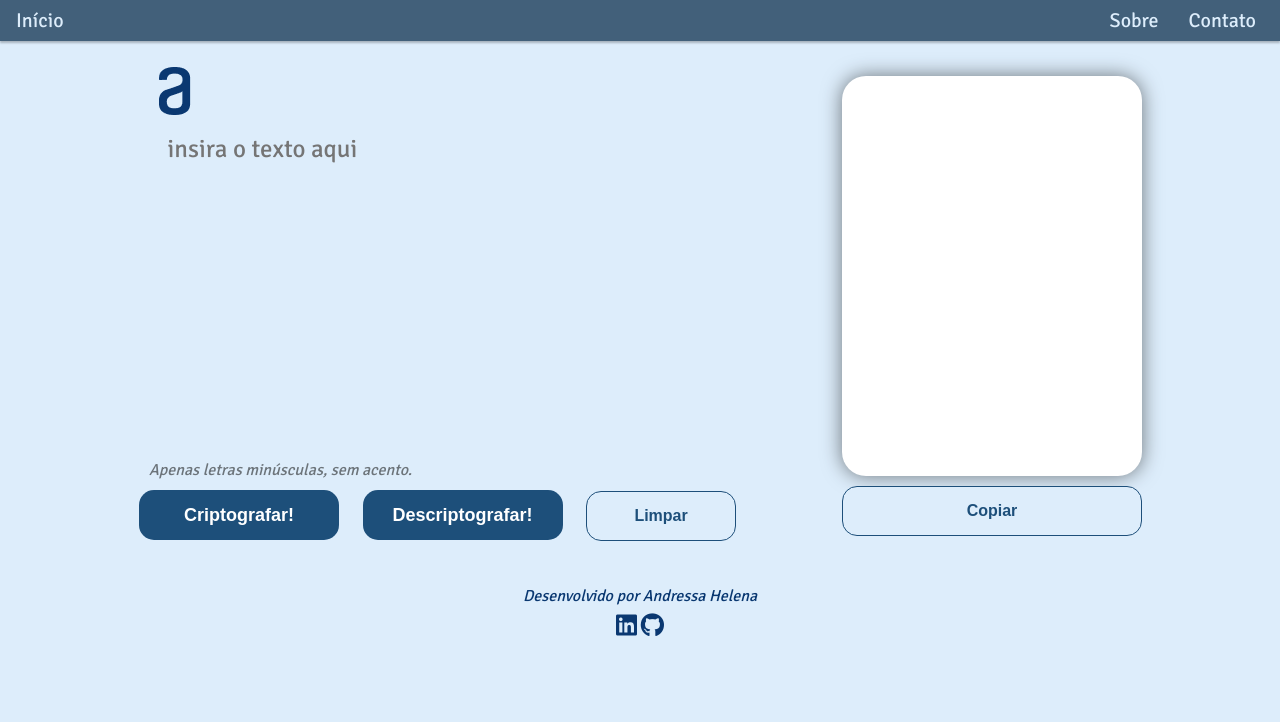
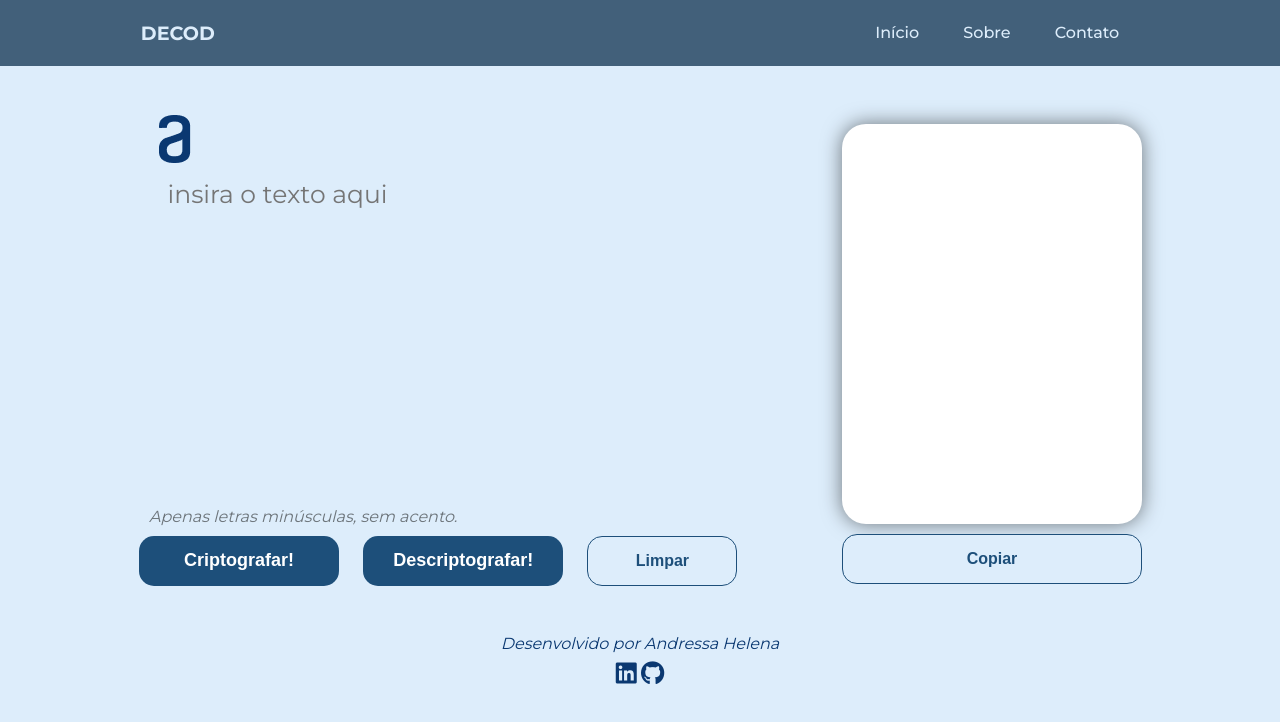
Before and after one commit to AndressaHelena/Decodificador-de-Texto-Alura, a plain HTML site: page index.html in a window 1280 px wide. Drawn offline with Linux system fonts and the light colour scheme.

Commit message:
Alterações no header e navbar

```diff
--- a/index.html
+++ b/index.html
@@ -1,25 +1,26 @@
 <!DOCTYPE html>
 <html lang="en">
   <head>
-    <meta charset="UTF-8">
-    <meta http-equiv="X-UA-Compatible" content="IE=edge">
-    <meta name="viewport" content="width=device-width, initial-scale=1.0">
-    <link rel="shortcut icon" type="imagex/png" href="img/cadeado.png">
-    <script src="https://kit.fontawesome.com/5acba91aeb.js" crossorigin="anonymous"></script>
-    <link rel="stylesheet" href="style.css">
+    <meta charset="UTF-8" />
+    <meta http-equiv="X-UA-Compatible" content="IE=edge" />
+    <meta name="viewport" content="width=device-width, initial-scale=1.0" />
+    <link rel="shortcut icon" type="imagex/png" href="img/cadeado.png" />
+    <script
+      src="https://kit.fontawesome.com/5acba91aeb.js"
+      crossorigin="anonymous"
+    ></script>
+    <link rel="stylesheet" href="style.css" />
 
     <title>Decodificador de Texto</title>
   </head>
-
   <body>
-  <header class="header">
-    <div class="inicio">
-      <a href="#">Início</a>
-    </div>
+    <header>
+      <a href="#" class="logo">DECOD</a>
       <nav>
-    <ul class="menu">
-      <li><a href="sobre.html">Sobre</a></li>
-      <li><a href="#links">Contato</a></li>
+        <ul class="nav-links">
+          <li><a href="#">Início</a></li>
+          <li><a href="./sobre.html" target="_blank">Sobre</a></li>
+          <li><a href="#">Contato</a></li>
         </ul>
       </nav>
     </header>
@@ -27,16 +28,40 @@
     <main class="main">
       <section class="form">
         <form action="">
-          <img nome="alura" class="alura" id="alura" src="img/alura.png" alt="">
+          <img
+            nome="alura"
+            class="alura"
+            id="alura"
+            src="img/alura.png"
+            alt=""
+          />
 
           <div>
-            <textarea class="text-input" type="text" name="input-texto" id="input-texto"placeholder="insira o texto aqui"></textarea>
-            <label class="alerta" for="input-texto">Apenas letras minúsculas, sem acento.</label>
+            <textarea
+              class="text-input"
+              type="text"
+              name="input-texto"
+              id="input-texto"
+              placeholder="insira o texto aqui"
+            ></textarea>
+            <label class="alerta" for="input-texto"
+              >Apenas letras minúsculas, sem acento.</label
+            >
           </div>
 
           <div id="button">
-            <input class="btn" type="submit" value="Criptografar!" id="btn-cripto">
-            <input class="btn" type="submit" value="Descriptografar!" id="btn-descripto">
+            <input
+              class="btn"
+              type="submit"
+              value="Criptografar!"
+              id="btn-cripto"
+            />
+            <input
+              class="btn"
+              type="submit"
+              value="Descriptografar!"
+              id="btn-descripto"
+            />
             <button class="limpar" type="submit" id="limpar">Limpar</button>
           </div>
         </form>
@@ -44,21 +69,23 @@
 
       <section class="return">
         <textarea class="msg" type="text" id="mensagem" readonly></textarea>
-        <input class="btn" type="submit" value="Copiar" id="btn-copy">
+        <input class="btn" type="submit" value="Copiar" id="btn-copy" />
       </section>
-
     </main>
 
     <footer>
       <div class="rodape-texto">
         <p><i>Desenvolvido por Andressa Helena</i></p>
       </div>
-      <div id="links"class="rodape-ancora">
-        <a target="_blank" href="https://www.linkedin.com/in/andressa-helena/"><i class="fa-brands fa-linkedin  fa-xl"></i></a>
-        <a target="_blank" href="https://github.com/AndressaHelena"><i class="fa-brands fa-github  fa-xl"></i></a>
+      <div id="links" class="rodape-ancora">
+        <a target="_blank" href="https://www.linkedin.com/in/andressa-helena/"
+          ><i class="fa-brands fa-linkedin fa-xl"></i
+        ></a>
+        <a target="_blank" href="https://github.com/AndressaHelena"
+          ><i class="fa-brands fa-github fa-xl"></i
+        ></a>
       </div>
     </footer>
-
 
     <script src="script.js"></script>
   </body>
--- a/style.css
+++ b/style.css
@@ -1,4 +1,5 @@
-@import url('https://fonts.googleapis.com/css2?family=Signika:wght@300;400&display=swap');
+/* @import url('https://fonts.googleapis.com/css2?family=Signika:wght@300;400&display=swap'); */
+@import url('https://fonts.googleapis.com/css2?family=Montserrat:wght@400;500;700&display=swap');
 
 * {
   margin: 0;
@@ -6,37 +7,80 @@
   box-sizing: border-box;
 }
 
+/* ======================GERAL====================== */
+li,
+a {
+  font-weight: 500;
+  text-decoration: none;
+  list-style: none;
+  color: var(--primary-color);
+}
 
-  body{
+:root {
+  --primary-color: #ddedfb;
+  --menu-color: #6c747a;
+  --font-color: #1d4f7a;
+  --blue-color: #42607a;
+}
 
-    --primary-color: #DDEDFB;
-    --menu-color: #6C747A;
-    --font-color:#1D4F7A;
-    --blue-color:#42607A;
-
+body {
   background-color: var(--primary-color);
   color: var(--menu-color);
 
-
-    font-family:  'Signika', sans-serif, Verdana, Geneva, Tahoma, sans-serif;
+  font-family: 'Montserrat', sans-serif;
 
   width: 100vw;
   height: 100vh;
 }
 
-  .rodape-ancora a{
-    text-decoration: none;
-    color: #0A3871;
+/* ======================HEADER====================== */
+
+header {
+  background-color: var(--blue-color);
+  display: flex;
+  justify-content: space-between;
+  align-items: center;
+  padding: 1.3rem 11%;
+
+  margin-bottom: 3rem;
 }
 
+.logo {
+  font-weight: 700;
+  font-size: 1.2rem;
 
-form .alura{
+  cursor: pointer;
+}
 
+/* ======================NAVIGATION====================== */
+.nav-links li {
+  display: inline-block;
+  padding: 0 1.25rem;
+}
+
+.nav-links li a {
+  transition: transform 0.3s;
+
+  display: inline-block;
+
+  transform: translateY(0);
+}
+
+.nav-links li a:hover {
+  color: #fff;
+
+  transform: translateY(-10%);
+}
+
+.rodape-ancora a {
+  text-decoration: none;
+  color: #0a3871;
+}
+
+form .alura {
   width: auto;
   height: auto;
   padding-left: 30px;
-
-
 }
 .main {
   width: 80vw;
@@ -44,56 +88,17 @@ padding-left: 30px;
   display: flex;
   justify-content: center;
 }
-  .header, .header-sobre{
-    background-color: var(--blue-color);
-    display: flex;
-    justify-content: space-between;
-    flex-wrap: wrap;
-    box-shadow: 0px 2px 2px 0px rgba(0, 0, 0, 0.25);
-    margin-bottom: 25px;
-
-  }
-
-  .header a, .menu, .inicio, .header-sobre a{
-    text-decoration: none;
-    list-style: none;
-    color: var(--primary-color);
-    font-size: 20px;
-    align-items:center;
-    display: flex;
-    margin-left: 8px;
-
-  }
-
-  .menu{
-    margin-right: 10px;
-
-  }
-
-
-  .menu li{
-    display: block;
-    padding-inline-end: 6px;
-    margin: 8px;
-
-  }
-  .header-sobre a{
-
-    padding-inline-end: 6px;
-    margin: 8px;
-  }
-
 
 .return {
   padding: 10px;
   margin: 0;
 
-    border-radius:32px;
+  border-radius: 32px;
   width: 400px;
-    height:500px;
+  height: 500px;
 }
 
-  .form{
+.form {
   border: transparent solid 1px;
   width: 100%;
 
@@ -104,10 +109,9 @@ padding-left: 30px;
   resize: none;
 }
 
-  #mensagem{
-
+#mensagem {
   width: 300px;
-    height:400px;
+  height: 400px;
   font-size: 25px;
   border-radius: 24px;
   border: none;
@@ -116,35 +120,36 @@ padding-left: 30px;
   background-color: white;
 
   box-shadow: 0 0 20px var(--menu-color);
-
 }
 
-   .text-input{
+.text-input {
   border-radius: 0.5em;
-    border: 1px #D8DFE8;
+  border: 1px #d8dfe8;
   display: block;
   padding: 0.5em;
   width: 650px;
   height: 340px;
   font-size: 25px;
   font-family: inherit;
-    background:transparent;
+  background: transparent;
   margin: auto;
 }
 
-   #mensagem:focus, .text-input:focus {
+#mensagem:focus,
+.text-input:focus {
   outline: 0;
 }
 
-   .alerta{
+.alerta {
   padding-left: 20px;
 }
 
-   #btn-cripto, #btn-descripto {
+#btn-cripto,
+#btn-descripto {
   border: none;
   color: white;
   font-weight: bold;
-    background-color:  var(--font-color);
+  background-color: var(--font-color);
   padding: 10px;
   margin-top: 10px;
   border-radius: 15px;
@@ -156,17 +161,19 @@ padding-left: 30px;
   margin-inline: 10px;
 }
 
-   #btn-cripto:hover, #btn-descripto:hover{
-    color:var(--blue-color);
+#btn-cripto:hover,
+#btn-descripto:hover {
+  color: var(--blue-color);
   background-color: var(--primary-color);
   border: 1px solid var(--font-color);
 }
 
-   #btn-copy, #limpar{
+#btn-copy,
+#limpar {
   border: 0;
   color: var(--font-color);
   font-weight: bold;
-    background-color:var(--primary-color);
+  background-color: var(--primary-color);
   padding: 10px;
   margin-top: 10px;
   border-radius: 15px;
@@ -176,49 +183,48 @@ padding-left: 30px;
   border: 1px solid var(--font-color);
 }
 
-  #btn-copy:hover, #limpar:hover{
-    color:var(--primary-color);
+#btn-copy:hover,
+#limpar:hover {
+  color: var(--primary-color);
   background-color: var(--font-color);
 }
 
-
-  #limpar{
+#limpar {
   width: 150px;
   margin-inline: 10px;
 }
 
 .rodape-texto {
-    color: #0A3871;
+  color: #0a3871;
   text-align: center;
   height: 40px;
   padding: 20px 0px;
 }
 
-  .rodape-ancora{
+.rodape-ancora {
   text-align: center;
   height: 40px;
   padding: 10px 0px;
 }
 /*-------sobre----------*/
-  .cards{
-    display:flex;
+.cards {
+  display: flex;
   justify-content: center;
   font-size: 20px;
-
 }
 
-  .card1, .card2{
+.card1,
+.card2 {
   background-color: white;
   padding: 20px;
   margin-inline: 10px;
   text-align: center;
   border-radius: 15px;
   box-shadow: 0px 2px 2px 0px rgba(0, 0, 0, 0.25);
-
 }
-  .cards h2{
+.cards h2 {
   padding-bottom: 10px;
   text-shadow: 3px 3px 5px var(--primary-color);
-    color:var(--menu-color);
+  color: var(--menu-color);
   font-variant: small-caps;
 }
```
Also changed, not shown: sobre.html (+17 -9 lines). Lines whose indentation alone changed are shown as unchanged.
